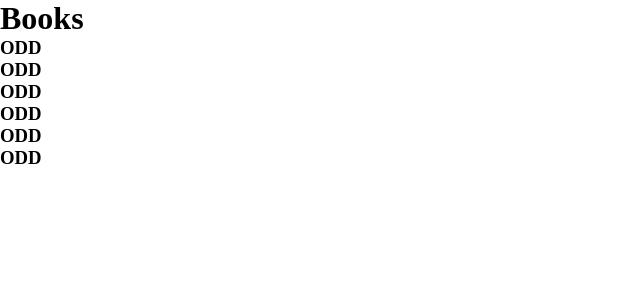
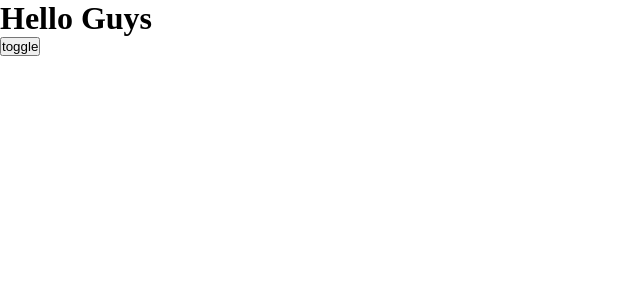
Before and after one commit to Soumita-Nag/Vue.js-Learning, a Vue app: page / in a window 1280 px wide. Shown: the top 300 px of the page, without its empty margins (0-640 px from the left). Built offline with nearby package versions, Linux system fonts and the light colour scheme.

Commit message:
conditional rendering

```diff
--- a/src/App.vue
+++ b/src/App.vue
@@ -1,5 +1,5 @@
 <script>
-import count from '@/components/02_Examples/count.vue'
+// import count from '@/components/02_Examples/count.vue'
 
 // import Hello from '@/components/02_Examples/Hello.vue'
 
@@ -13,7 +13,9 @@ import count from '@/components/02_Examples/count.vue'
 
 // import toggleText from '@/components/02_Examples/toggleText.vue'
 
-import computedMedhod from './components/04_computed_methods/computedMedhod.vue';
+// import computedMedhod from './components/04_computed_methods/computedMedhod.vue';
+
+import vif from './components/05_conditional_rendering/vif.vue'
 
 export default{
   components:{
@@ -25,13 +27,14 @@ export default{
     // Counter,
     // Directives,
     // toggleText,
-    computedMedhod,
+    // computedMedhod,
+    vif,
   },
   // data(){
   //   return{
   //     isActive:true,
   //   }
-  // }
+  // },
 }
 </script>
 
@@ -53,8 +56,8 @@ export default{
  <!-- <Directives/> -->
 
   <!-- <toggleText :class="{'test':isActive}"/> -->
-
-   <computedMedhod/>
+  <!-- <computedMedhod/> -->
+  <vif/>
 </template>
 
 <style>
--- /dev/null
+++ b/src/components/05_conditional_rendering/vif.vue
@@ -0,0 +1,26 @@
+<template>
+    <h1 v-if="cnt==0">Hello Guys</h1>
+    <h1 v-else-if="cnt==1">Good Morning</h1>
+    <h1 v-else>Bye Guys</h1>
+    <button @click="toggle">toggle</button>
+</template>
+<script>
+    export default{
+        data(){
+            return{
+                // isActive:true,
+                cnt : 0,
+            }
+        },
+        methods:{
+            toggle(){
+                this.cnt++;
+                if(this.cnt>2)
+                this.cnt=0;
+            }
+        }
+    }
+</script>
+<style scoped>
+
+</style>
```
